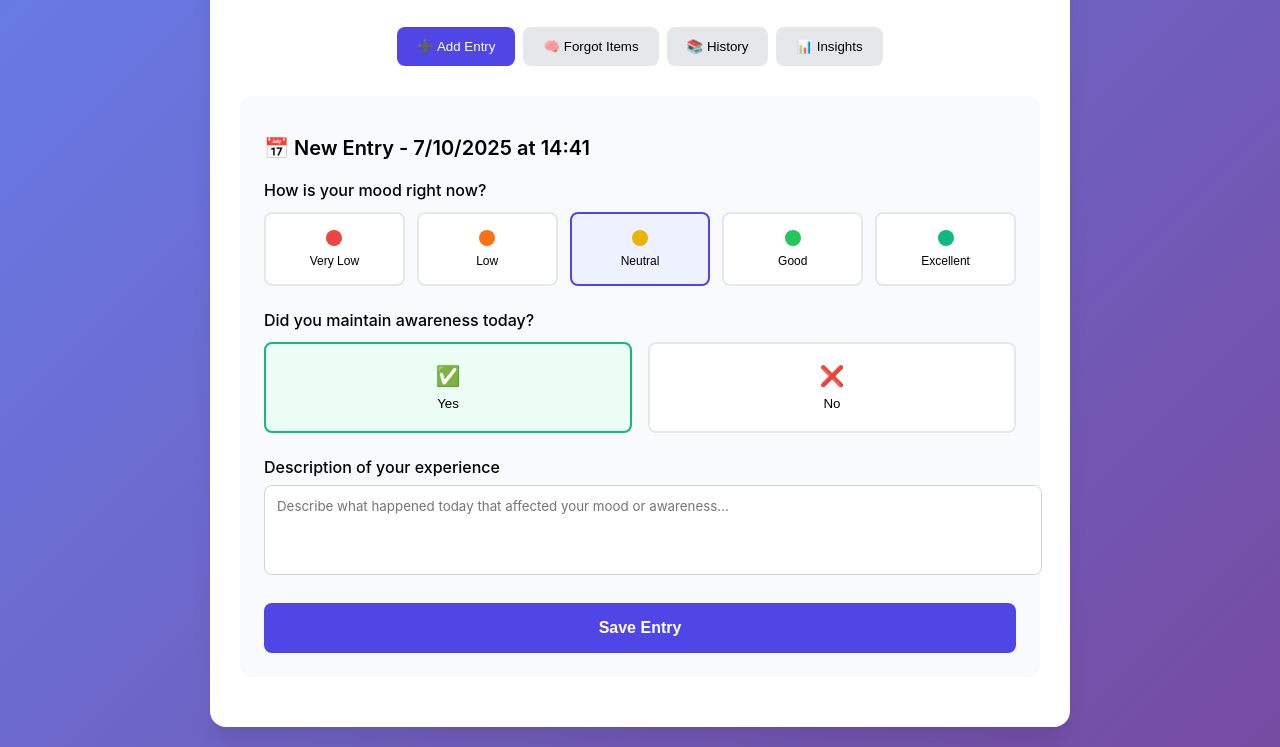
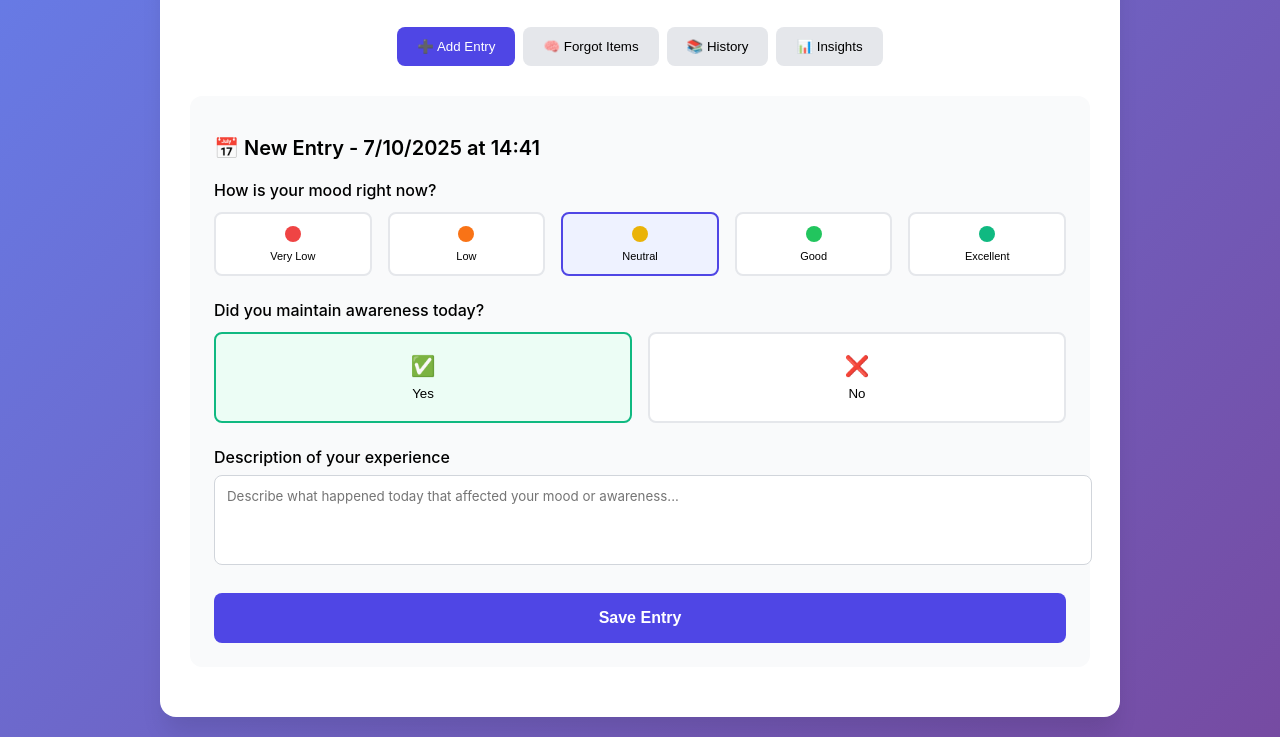
Before and after one commit to Mulibir/Mood_tracker, a plain HTML site: page index.html in a window 1280 px wide. Shown: the part 165-912 px from the top of the page. Drawn offline with Linux system fonts and the light colour scheme.

Commit message:
Update index.html

```diff
--- a/index.html
+++ b/index.html
@@ -17,7 +17,7 @@
 </head>
 <body style="margin: 0; padding: 20px; font-family: -apple-system, BlinkMacSystemFont, 'Segoe UI', Roboto, sans-serif; background: linear-gradient(135deg, #667eea 0%, #764ba2 100%); min-height: 100vh; box-sizing: border-box;">
 
-    <div style="max-width: 800px; margin: 0 auto; background: white; border-radius: 16px; box-shadow: 0 20px 25px -5px rgba(0, 0, 0, 0.1); padding: 30px;">
+    <div style="max-width: 900px; margin: 0 auto; background: white; border-radius: 16px; box-shadow: 0 20px 25px -5px rgba(0, 0, 0, 0.1); padding: 30px;">
 
         <h1 style="text-align: center; color: #1f2937; margin-bottom: 10px; font-size: 2.5rem; font-weight: bold;">Mood & Awareness Tracker</h1>
         <p style="text-align: center; color: #6b7280; margin-bottom: 30px;">Track your mindfulness journey and emotional well-being</p>
@@ -36,26 +36,26 @@
 
             <div style="margin-bottom: 24px;">
                 <label style="display: block; font-weight: 500; margin-bottom: 12px;">How is your mood right now?</label>
-                <div style="display: grid; grid-template-columns: repeat(5, 1fr); gap: 12px;">
-                    <button onclick="selectMood(1)" style="padding: 16px; border: 2px solid #e5e7eb; background: white; border-radius: 8px; cursor: pointer; text-align: center; transition: all 0.2s;" id="mood-1">
+                <div style="display: grid; grid-template-columns: repeat(5, 1fr); gap: 16px;">
+                    <button onclick="selectMood(1)" style="padding: 12px 8px; border: 2px solid #e5e7eb; background: white; border-radius: 8px; cursor: pointer; text-align: center; transition: all 0.2s;" id="mood-1">
                         <div style="width: 16px; height: 16px; border-radius: 50%; background: #ef4444; margin: 0 auto 8px;"></div>
-                        <div style="font-size: 12px; font-weight: 500;">Very Low</div>
+                        <div style="font-size: 11px; font-weight: 500;">Very Low</div>
                     </button>
-                    <button onclick="selectMood(2)" style="padding: 16px; border: 2px solid #e5e7eb; background: white; border-radius: 8px; cursor: pointer; text-align: center; transition: all 0.2s;" id="mood-2">
+                    <button onclick="selectMood(2)" style="padding: 12px 8px; border: 2px solid #e5e7eb; background: white; border-radius: 8px; cursor: pointer; text-align: center; transition: all 0.2s;" id="mood-2">
                         <div style="width: 16px; height: 16px; border-radius: 50%; background: #f97316; margin: 0 auto 8px;"></div>
-                        <div style="font-size: 12px; font-weight: 500;">Low</div>
+                        <div style="font-size: 11px; font-weight: 500;">Low</div>
                     </button>
-                    <button onclick="selectMood(3)" style="padding: 16px; border: 2px solid #4f46e5; background: #eef2ff; border-radius: 8px; cursor: pointer; text-align: center; transition: all 0.2s;" id="mood-3">
+                    <button onclick="selectMood(3)" style="padding: 12px 8px; border: 2px solid #4f46e5; background: #eef2ff; border-radius: 8px; cursor: pointer; text-align: center; transition: all 0.2s;" id="mood-3">
                         <div style="width: 16px; height: 16px; border-radius: 50%; background: #eab308; margin: 0 auto 8px;"></div>
-                        <div style="font-size: 12px; font-weight: 500;">Neutral</div>
+                        <div style="font-size: 11px; font-weight: 500;">Neutral</div>
                     </button>
-                    <button onclick="selectMood(4)" style="padding: 16px; border: 2px solid #e5e7eb; background: white; border-radius: 8px; cursor: pointer; text-align: center; transition: all 0.2s;" id="mood-4">
+                    <button onclick="selectMood(4)" style="padding: 12px 8px; border: 2px solid #e5e7eb; background: white; border-radius: 8px; cursor: pointer; text-align: center; transition: all 0.2s;" id="mood-4">
                         <div style="width: 16px; height: 16px; border-radius: 50%; background: #22c55e; margin: 0 auto 8px;"></div>
-                        <div style="font-size: 12px; font-weight: 500;">Good</div>
+                        <div style="font-size: 11px; font-weight: 500;">Good</div>
                     </button>
-                    <button onclick="selectMood(5)" style="padding: 16px; border: 2px solid #e5e7eb; background: white; border-radius: 8px; cursor: pointer; text-align: center; transition: all 0.2s;" id="mood-5">
+                    <button onclick="selectMood(5)" style="padding: 12px 8px; border: 2px solid #e5e7eb; background: white; border-radius: 8px; cursor: pointer; text-align: center; transition: all 0.2s;" id="mood-5">
                         <div style="width: 16px; height: 16px; border-radius: 50%; background: #10b981; margin: 0 auto 8px;"></div>
-                        <div style="font-size: 12px; font-weight: 500;">Excellent</div>
+                        <div style="font-size: 11px; font-weight: 500;">Excellent</div>
                     </button>
                 </div>
             </div>
```
